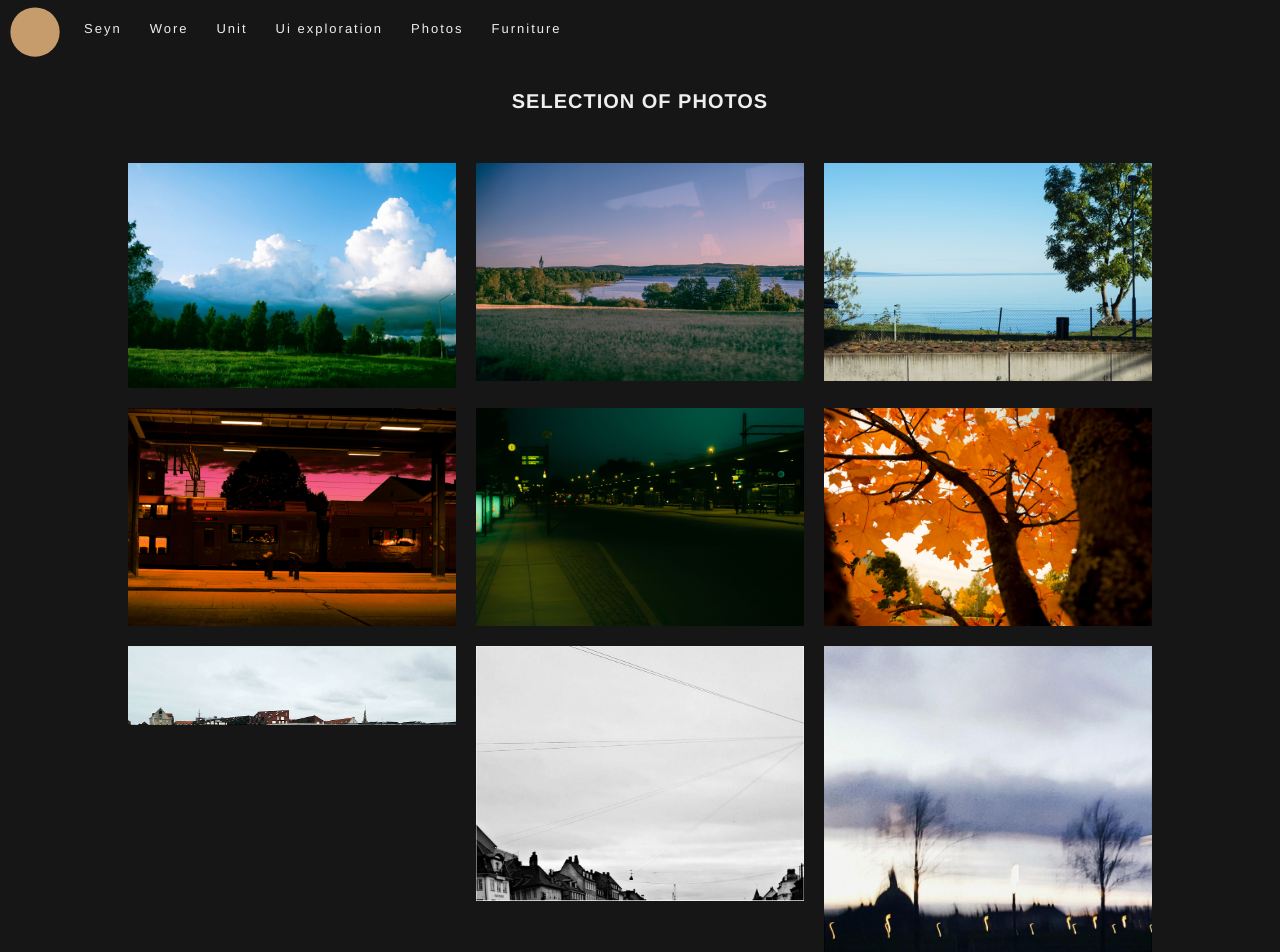
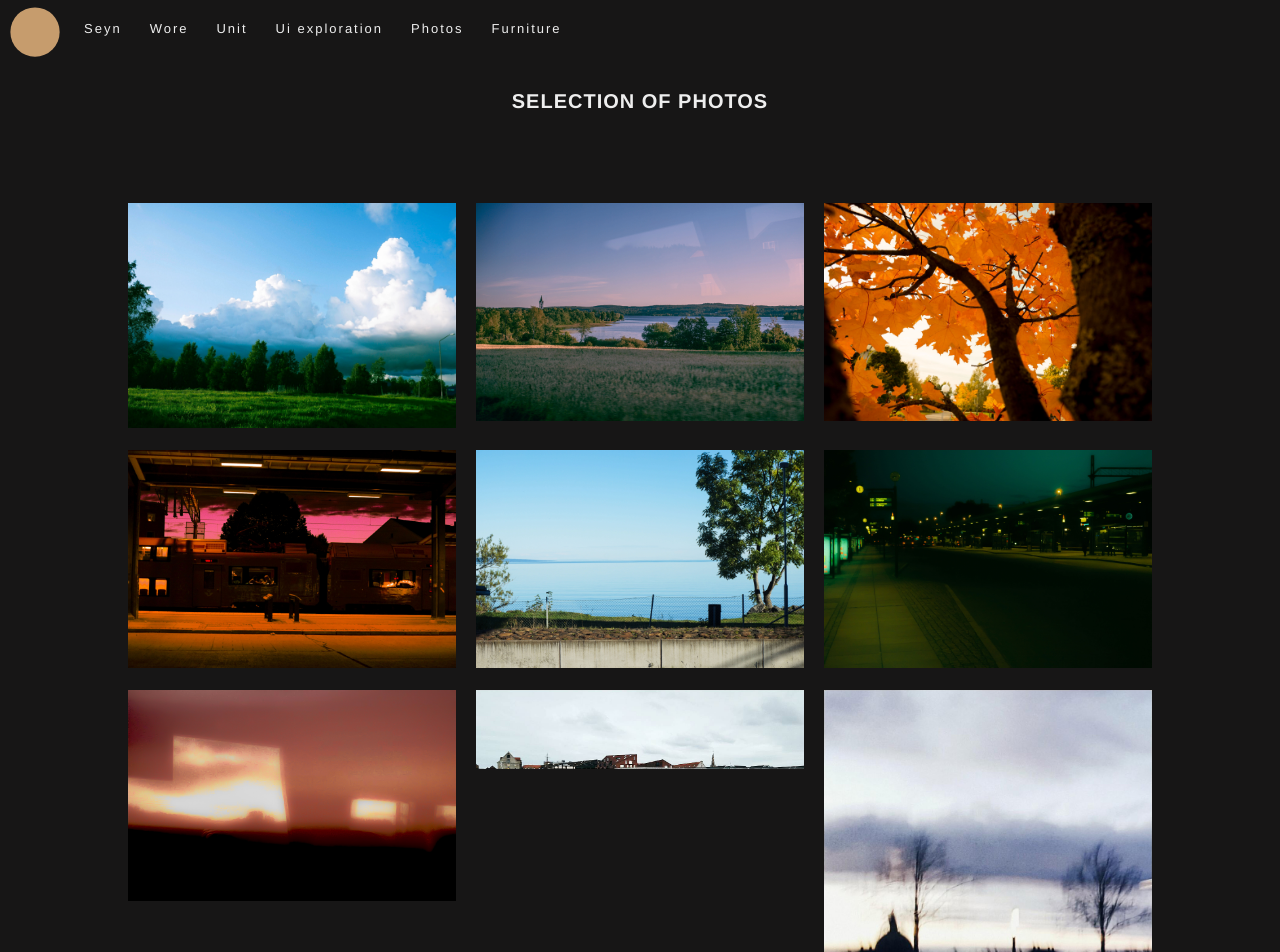
Before and after one commit to csobr/personal-website, a Next.js app: page /photos in a window 1280 px wide. Shown: the top 952 px of the page. Built offline with nearby package versions, Linux system fonts and the light colour scheme.

Commit message:
Photos api and updates styles - Photos page updated - Updated styles

```diff
--- a/public/images.json
+++ b/public/images.json
@@ -2,11 +2,11 @@
   "unit": [
     {
       "id": "1",
-      "image": "./images/unit/unit1.jpg"
+      "image": "./images/unit/unit1.png"
     },
     {
       "id": "2",
-      "image": "./images/unit/unit2.jpg"
+      "image": "./images/unit/unit2.png"
     },
     {
       "id": "3",
@@ -18,7 +18,7 @@
     },
     {
       "id": "5",
-      "image": "./images/unit/unit4.jpg"
+      "image": "./images/unit/unit4.png"
     }
   ],
   "wore": [
@@ -72,5 +72,56 @@
       "id": "11",
       "text": "The website was place for women to find inspiration on how they could dress modestly."
     }
+  ],
+  "photos": [
+    {
+      "id": "1",
+      "image": "./images/photos/landskap_srh.jpg"
+    },
+    {
+      "id": "2",
+      "image": "./images/photos/landskap_srh_1.jpg"
+    },
+    {
+      "id": "3",
+      "image": "./images/photos/host_srh.jpg"
+    },
+    {
+      "id": "4",
+      "image": "./images/photos/tagstation_srh_1.jpg"
+    },
+    {
+      "id": "5",
+      "image": "./images/photos/tagstation_srh_2.jpg"
+    },
+    {
+      "id": "6",
+      "image": "./images/photos/tagstation_srh.jpg"
+    },
+    {
+      "id": "7",
+      "image": "./images/photos/landskap_srh_2.jpg"
+    },
+    {
+      "id": "9",
+      "image": "./images/photos/srh1.jpg"
+    },
+    {
+      "id": "10",
+      "image": "./images/photos/srh3.jpg"
+    },
+
+    {
+      "id": "11",
+      "image": "./images/photos/srh4.jpg"
+    },
+    {
+      "id": "12",
+      "image": "./images/photos/srh7.jpg"
+    },
+    {
+      "id": "13",
+      "image": "./images/photos/srh6.jpg"
+    }
   ]
 }
--- a/src/pages/photos.js
+++ b/src/pages/photos.js
@@ -1,13 +1,24 @@
-import React from 'react';
+import React, { Fragment, useRef, useEffect } from 'react';
 import Head from 'next/head';
 import '../styles/main.scss';
 import Navbar from '../components/navigation';
 import Footer from '../components/footer';
 import Layout from '../components/layout';
-import { useSpring, animated } from 'react-spring';
-
+import imageApi from '../components/api';
+import { TweenMax, TimelineLite, Power3 } from 'gsap';
 const Photos = () => {
-  const props = useSpring({ opacity: 1, from: { opacity: 0 } });
+  const [{ data, loading, error }] = imageApi();
+  const photo = data.photos;
+  let photos = useRef(null);
+  let tl = new TimelineLite();
+  useEffect(() => {
+    TweenMax.from(photos, 0.5, { opacity: 0 });
+    tl.to(photos, 2, {
+      opacity: 1,
+      y: 40,
+      ease: Power3.easeInOut,
+    });
+  });
   return (
     <div>
       <Layout>
@@ -19,33 +30,27 @@ const Photos = () => {
         </Head>{' '}
         <main>
           <h4>Selection of photos</h4>
-          <animated.div style={props}>
-            <div className='container container-photos '>
-              <img src='./images/photos/landskap_srh.jpg' alt='landscape'></img>
-              <img
-                src='./images/photos/landskap_srh_1.jpg'
-                alt='landscape'
-              ></img>
-              <img
-                src='./images/photos/tagstation_srh_2.jpg'
-                alt='landscape'
-              ></img>
-              <img
-                src='./images/photos/tagstation_srh_1.jpg'
-                alt='station'
-              ></img>
-              <img src='./images/photos/tagstation_srh.jpg' alt='station'></img>
-              <img src='./images/photos/host_srh.jpg' alt='landscape'></img>
-              <img src='./images/photos/srh1.jpg' alt='skyline'></img>
-              <img src='./images/photos/srh2.jpg' alt='skyline'></img>
-              <img src='./images/photos/srh3.jpg' alt='skyline'></img>
-              <img src='./images/photos/srh4.jpg' alt='landscape'></img>
-              <img src='./images/photos/srh5.jpg' alt='landscape'></img>
-              <img src='./images/photos/srh6.jpg' alt='boxingring'></img>
-              <img src='./images/photos/srh7.jpg' alt='landscape'></img>
-              <img src='./images/photos/srh8.jpg' alt='landscape'></img>
-            </div>{' '}
-          </animated.div>
+
+          <div
+            className='container container-photos '
+            ref={(el) => (photos = el)}
+          >
+            {error && <div>Something went wrong...</div>}
+            {loading ? (
+              <div className='loader'>
+                <div className='circle circle-fill'></div>
+              </div>
+            ) : (
+              <Fragment>
+                {photo &&
+                  photo.map((item) => (
+                    <div key={item.id}>
+                      <img src={item.image}></img>
+                    </div>
+                  ))}
+              </Fragment>
+            )}
+          </div>
         </main>
         <Footer />
       </Layout>
--- a/src/pages/wore.js
+++ b/src/pages/wore.js
@@ -4,7 +4,7 @@ import Head from 'next/head';
 import Navbar from '../components/navigation';
 import Layout from '../components/layout';
 import Footer from '../components/footer';
-import ImageApi from '../components/Data/data';
+import ImageApi from '../components/api';
 import { TweenMax, TimelineLite, Power3 } from 'gsap';
 
 const Wore = () => {
@@ -37,6 +37,7 @@ const Wore = () => {
         <main>
           <h4>Wore </h4>
           <h5>Project year: 2017 | Designer | Fullstack developer </h5>
+
           <div
             className='container container-wore'
             ref={(element) => (images = element)}
--- a/src/styles/main.scss
+++ b/src/styles/main.scss
@@ -261,7 +261,7 @@ a:hover:after {
 Page: Projects
 ****************************************/
 .loader {
-  margin: auto;
+  margin: 0 auto;
   border-radius: 50%;
   width: 5rem;
   height: 5rem;
@@ -277,7 +277,7 @@ Page: Projects
 }
 .circle-fill {
   background-color: $bg_color;
-  box-shadow: 0 0.6px 1px 0.1px rgba(0, 0, 0, 0.308) inset;
+  box-shadow: 0 0.6px 1px 0.1px rgba(0, 0, 0, 0.582) inset;
 }
 
 @keyframes animate {
@@ -448,7 +448,7 @@ Page: Projects
 }
 
 /***************************************
-Page: Furniture/Photos/App
+Pages: Furniture/Photos
 ****************************************/
 .container {
   display: grid;
@@ -556,6 +556,7 @@ h5 {
 }
 .app-text {
   margin: auto;
+  text-align: center;
   white-space: pre-wrap;
   font-size: 1.8em;
   font-family: Didot, Didot LT STD, Hoefler Text, Garamond, Times New Roman,
```
Also changed, not shown: src/components/api/index.js (renamed from src/components/Data/data.js), 1 other file (tests, documents, lock files or other folders).
